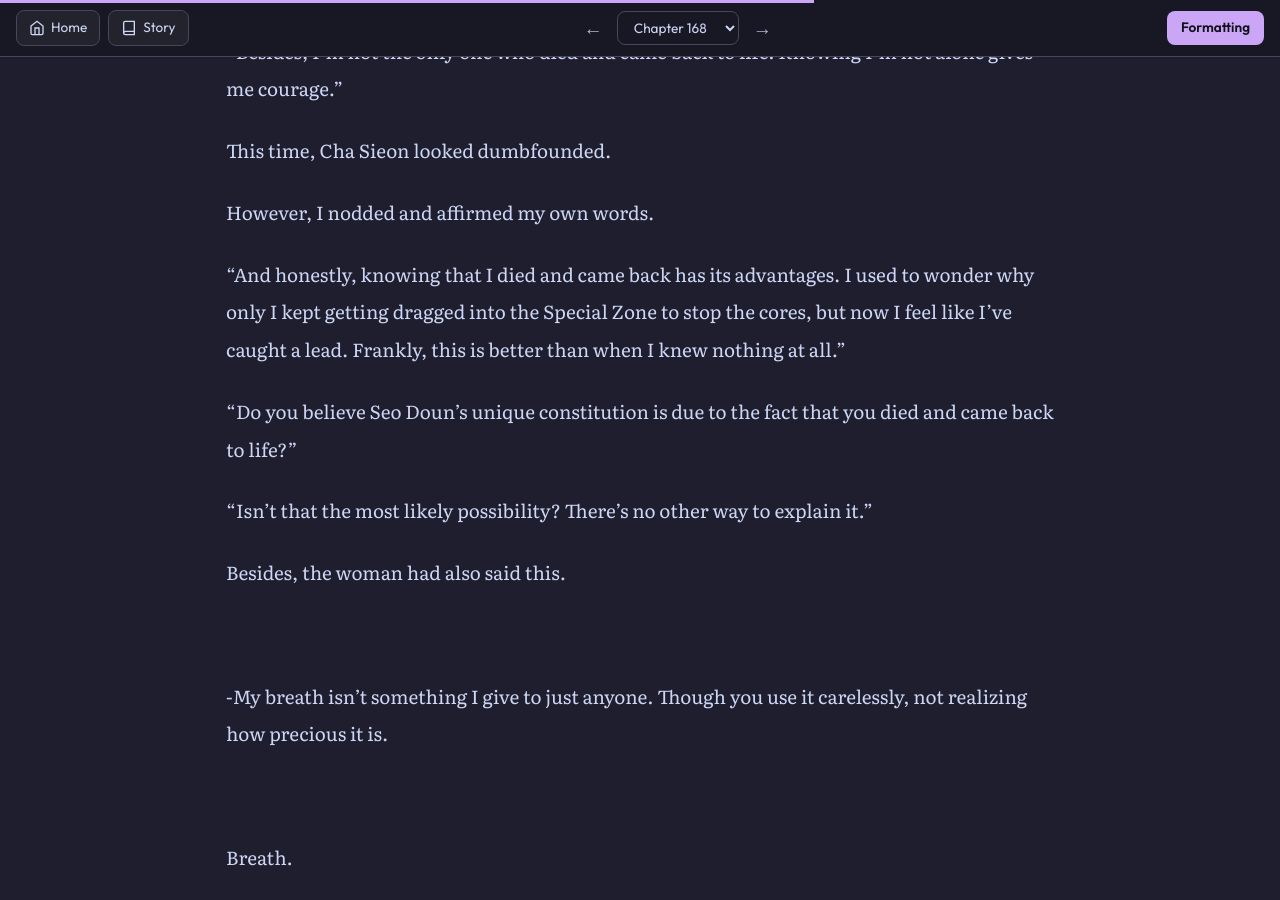
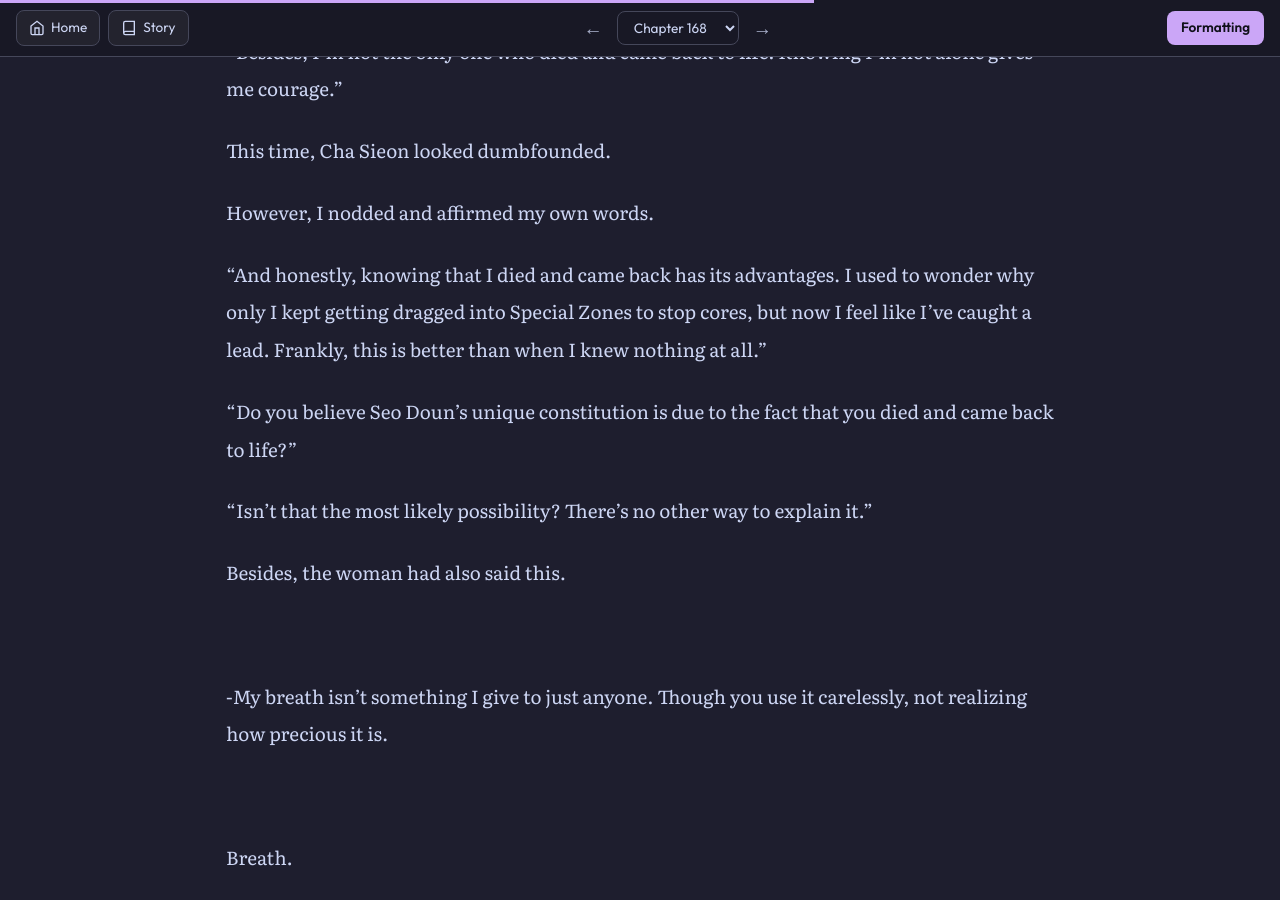
Before and after one commit to soleumn/soleumn.github.io, a Jekyll site: the page built from _chapters/esg/ch168.md, in a window 1280 px wide and 900 px high, scrolled down 6948 px. Built offline with Jekyll 4.4.1, drawn with Linux system fonts in a browser that asks for light colours; some web fonts are replaced; comment, search, counter and statistics services are not loaded.

Commit message:
Edit Chapter 168 (via site)

```diff
--- a/_chapters/esg/ch168.md
+++ b/_chapters/esg/ch168.md
@@ -209,7 +209,7 @@ This time, Cha Sieon looked dumbfounded.
 
 However, I nodded and affirmed my own words.
 
-“And honestly, knowing that I died and came back has its advantages. I used to wonder why only I kept getting dragged into the Special Zone to stop the cores, but now I feel like I've caught a lead. Frankly, this is better than when I knew nothing at all.”
+“And honestly, knowing that I died and came back has its advantages. I used to wonder why only I kept getting dragged into Special Zones to stop cores, but now I feel like I've caught a lead. Frankly, this is better than when I knew nothing at all.”
 
 “Do you believe Seo Doun's unique constitution is due to the fact that you died and came back to life?”
 
```
